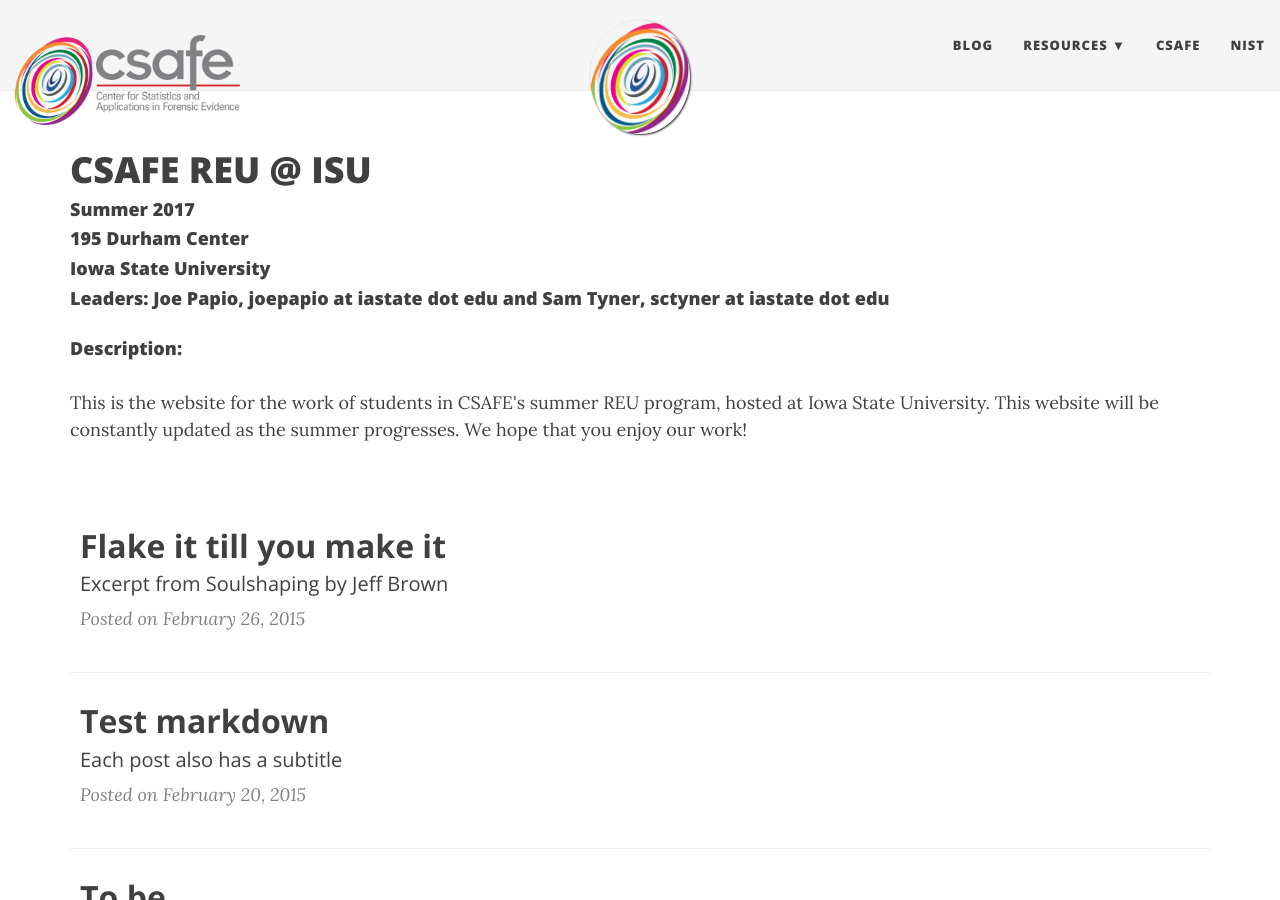
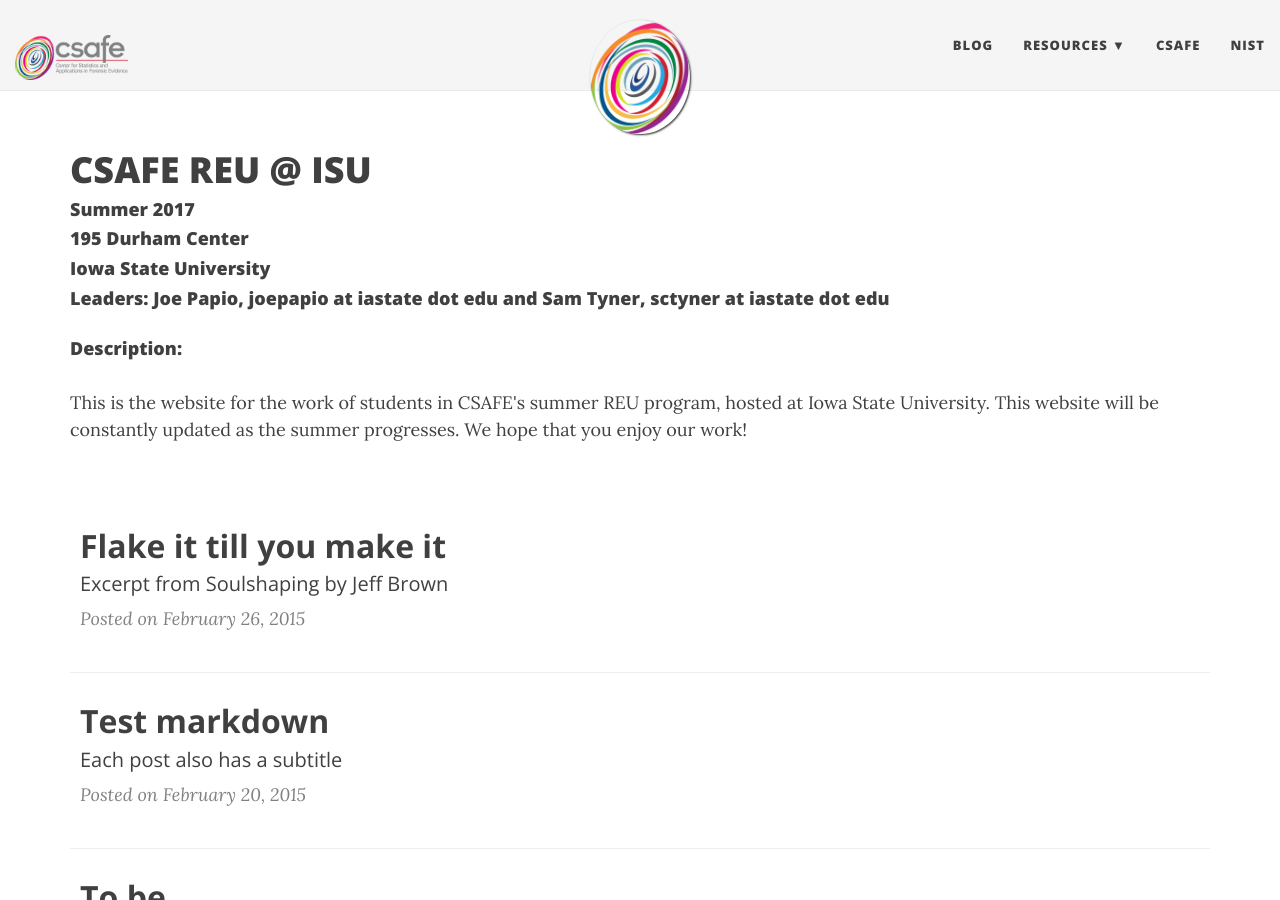
Before and after one commit to CSAFE-ISU/reu17, a Jekyll site: the page built from index.html, in a window 1280 px wide and 900 px high. Built offline with Jekyll 4.4.1, drawn with Linux system fonts in a browser that asks for light colours; nearby versions of some CDN libraries; the list of posts is cut into pages by our own code.

Commit message:
make very small

```diff
--- a/_includes/nav.html
+++ b/_includes/nav.html
@@ -8,7 +8,7 @@
         <span class="icon-bar"></span>
       </button>
       {% if site.title-img %}
-        <a class="navbar-brand navbar-brand-logo" href="{{ site.url }}"><img src="{{ site.title-img }}" style="height:90px;"/></a>
+        <a class="navbar-brand navbar-brand-logo" href="{{ site.url }}"><img src="{{ site.title-img }}" style="height:45px;"/></a>
       {% else %}
         <a class="navbar-brand" href="{{ site.url }}">{{ site.title }}</a>
       {% endif %}
```
